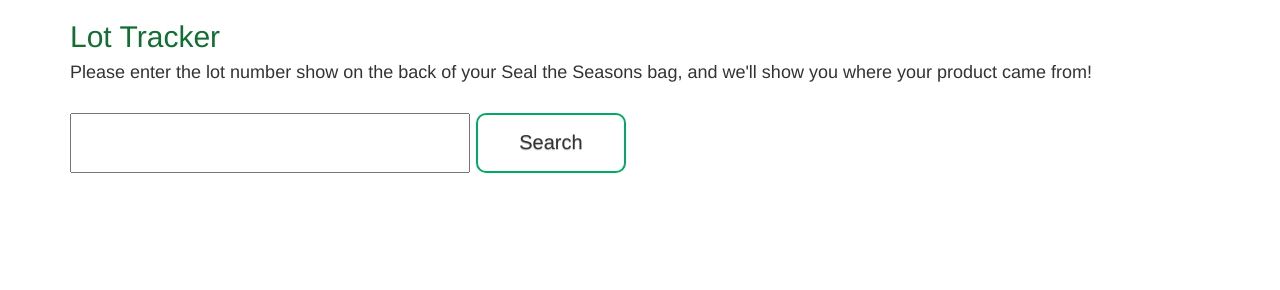
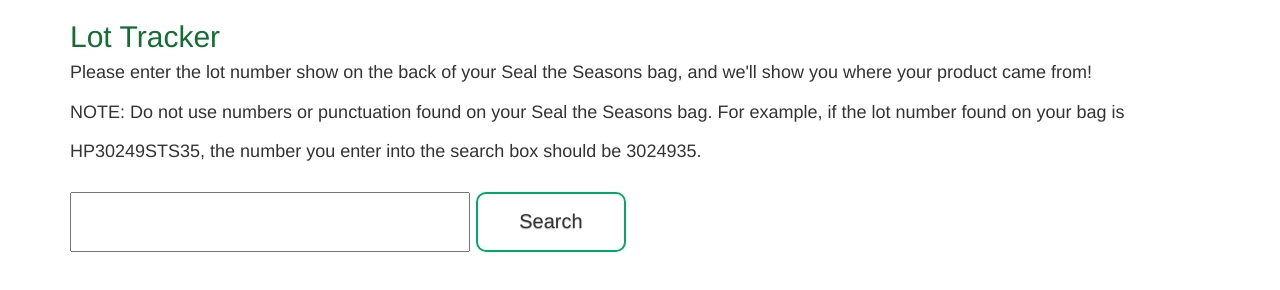
Before and after one commit to sealtheseasons/LotTracker, a website: page views/searchByLotCode.html in a window 1280 px wide. Drawn offline with nearby package versions, Linux system fonts and the light colour scheme.

Commit message:
Update searchByLotCode.html

```diff
--- a/views/searchByLotCode.html
+++ b/views/searchByLotCode.html
@@ -14,7 +14,7 @@
     <!--<a href="http://www.sealtheseasons.com"><img class="header_pic" src="/img/logo.png"></a> -->
 
     <!--top nav bar-->
-   <!-- <nav class="navbar navbar-default">
+    <!--<nav class="navbar navbar-default">
     <div class="container-fluid">
       <div class="navbar-header">
         <a class="navbar-brand" href="/">Track Your Product</a>
@@ -27,14 +27,13 @@
         <li><a href="/views/admin.html">Admin Site</a></li>
       </ul>
     </div>
-  </nav>
--->
+  </nav>-->
 
 
 <section class='container'>
 
     <h2 class="heading">Lot Tracker</h2>
-    <h4>Please enter the lot number show on the back of your Seal the Seasons bag, and we'll show you where your product came from!</h4>
+    <h4>Please enter the lot number show on the back of your Seal the Seasons bag, and we'll show you where your product came from! <br><br>NOTE: Do not use numbers or punctuation found on your Seal the Seasons bag. For example, if the lot number found on your bag is <br><br>HP30249STS35, the number you enter into the search box should be 3024935.</h4>
     <br>
 
     <!--user input-->
```
